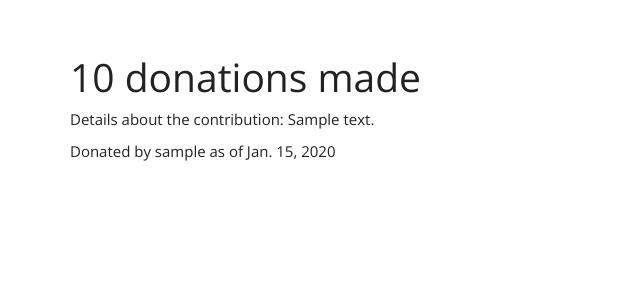
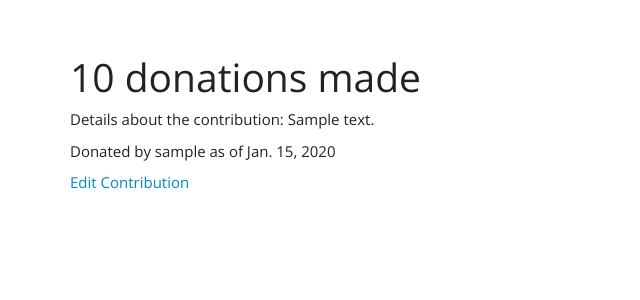
Before and after one commit to warmthemall/warmthemall, a Django app: page /contribution/1/ in a window 1280 px wide. Shown: the part 45-345 px from the top of the page, without its empty margins (0-640 px from the left). Run offline with Django 3.2, Linux system fonts and the light colour scheme; a user stored in the database is signed in; tables that the repository leaves empty hold one stand-in row (values such as "Sample post"); some libraries are stand-ins or nearby versions.

Commit message:
Add contrib and pledge update views

```diff
--- a/core/urls.py
+++ b/core/urls.py
@@ -14,4 +14,6 @@ urlpatterns = patterns('',
     url(r'^pledge/$', PledgeListView.as_view(), name='pledge_list'),
     url(r'^contribution/(?P<pk>\d+)/$', ContributionDetailView.as_view(), name='contribution_detail'),
     url(r'^pledge/(?P<pk>\d+)/$', PledgeDetailView.as_view(), name='pledge_detail'),
+    url(r'^contribution/update/(?P<pk>\d+)/$', ContributionUpdateView.as_view(), name='contribution_update'),
+    url(r'^pledge/update/(?P<pk>\d+)/$', PledgeUpdateView.as_view(), name='pledge_update'),
 )
--- a/core/views.py
+++ b/core/views.py
@@ -1,5 +1,5 @@
 from django.shortcuts import render
-from django.views.generic import TemplateView, CreateView, ListView, DetailView
+from django.views.generic import TemplateView, CreateView, ListView, DetailView, UpdateView
 from django.core.urlresolvers import reverse_lazy
 from .models import *
 
@@ -44,3 +44,13 @@ class PledgeDetailView(DetailView):
 class ContributionDetailView(DetailView):
   model = Contribution
   template_name = 'contribution/contribution_detail.html'
+
+class PledgeUpdateView(UpdateView):
+  model = Pledge
+  template_name = 'pledge/pledge_form.html'
+  fields = ['amount']
+
+class ContributionUpdateView(UpdateView):
+  model = Contribution
+  template_name = 'contribution/contribution_form.html'
+  fields = ['amount', 'notes']
--- a/templates/contribution/contribution_detail.html
+++ b/templates/contribution/contribution_detail.html
@@ -3,4 +3,7 @@
 <h1>{{ contribution.amount }} donations made</h1>
 <p>Details about the contribution: {{ contribution.notes }}</p>
 <p>Donated by {{ contribution.user.username }} as of {{ contribution.date }}</p>
+{% if contribution.user == user %}
+<p><a href="{% url 'contribution_update' pk=contribution.id %}">Edit Contribution</a></p>
+{% endif %}
 {% endblock %}
--- a/templates/pledge/pledge_detail.html
+++ b/templates/pledge/pledge_detail.html
@@ -2,4 +2,7 @@
 {% block content %}
 <h1>Pledged to donate: {{ pledge.amount }}</h1>
 <p>Pledged by {{ pledge.user.username }} on {{ pledge.date }}</p>
+{% if pledge.user == user %}
+<p><a href="{% url 'pledge_update' pk=pledge.id %}">Edit Pledge</a></p>
+{% endif %}
 {% endblock %}
```
